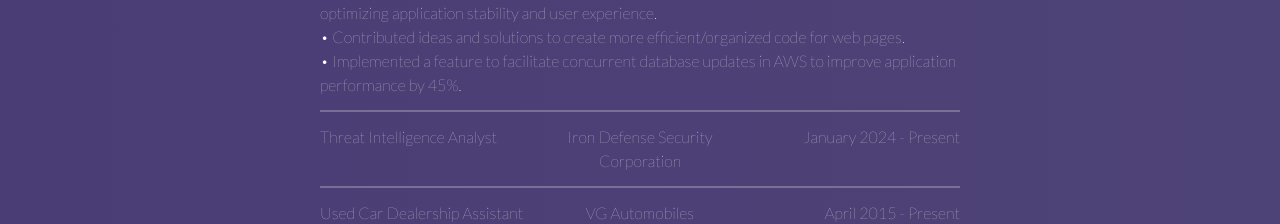
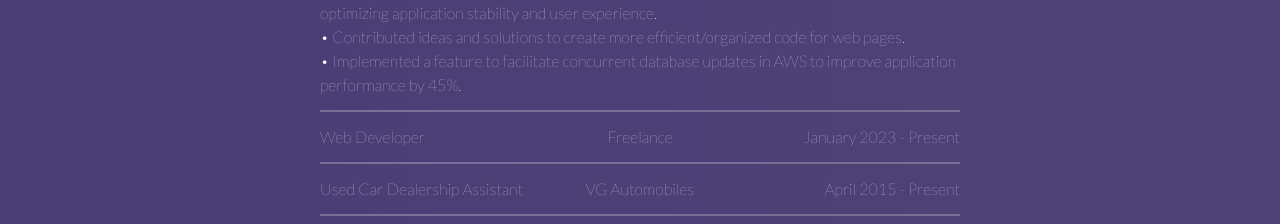
Before and after one commit to igorganch/personal-portfolio, a React (Create React App) app: page / in a window 1280 px wide. Shown: the part 2765-2989 px from the top of the page. Built offline with nearby package versions, Linux system fonts and the light colour scheme.

Commit message:
Update Experience.js

```diff
--- a/src/Experience.js
+++ b/src/Experience.js
@@ -214,33 +214,36 @@ render(){
           </div>
 
 
-          <div id = "job2"className = "moveBackExperience">
+            <div id = "job2"className = "moveBackExperience">
           <div className="sor1">
           <hr className='expHeaderLine exphr'></hr>
           </div>
 
             <div className = "FlexJob">
               <div className="jobcentertext">
-            Threat Intelligence Analyst
+             Web Developer
               </div>
               <div className="jobcentertext2">
-                Iron Defense Security Corporation
+                Freelance
               </div>
               <div className="jobcentertext3">
-            January 2024 - Present
+            January 2023 - Present
               </div>
             </div>
             <div  hidden className="jobSkillExp">
 
                 <div className="FlexSkillsExp">
+                  <img className = "zoom images"src={css} />
+                  <img className = "zoom images"src={hmtl} />
+                  <img className = "zoom images"src={js} />
+                  <img className = "zoom images"src={jq} />
+                  <img className = "zoom images"src={sql} />
+                  <img className = "zoom images"src={nodejs} />
                 </div>
                 <div className="jobDescriptiontext">
-• Spearheaded the development and operationalization of threat intelligence processes to identify, assess, and mitigate cyber threats in real-time, reducing potential security breaches by 30% <br></br>
-• Integrated threat intelligence with existing security solutions, such as SIEM, firewalls, and intrusion detection systems to enhance the cybersecurity posture of over 30 companies <br></br>
-• Conducted in-depth analysis of threat landscapes, including malware analysis and phishing campaigns, contributing to effective defensive strategies that protected organizations critical digital assets <br></br>
-• Utilized advanced analytical tools and methodologies, such as STIX, TAXII for sharing and consuming threat intelligence improving the overall speed and accuracy of response to cyber incidents <br></br>
-• Implemented advanced malware detection using AI, improving threat detection speed and accuracy by 15%
-
+                • Developed websites utilizing HTML, CSS, Javascript, JQuery, Ajax, JSON, REST API’s, Node.js, Express.js, SQL, PostgreSQL, Database Designing and Stripe Payments to meet my clients needs.<br></br>
+                • Followed standard industry web development methodologies by adhering to proven design specifications and design techniques to ensure the client receives a quality website.<br></br>
+                • Designed modern, clean, fully responsive user interfaces for clients.<br></br>
 
               </div>
 
@@ -276,7 +279,7 @@ render(){
                 </div>
                 <div className="jobDescriptiontext">
                 • Consistently managing the website/updating new arrivals to the website, performing market research <br></br>
-                • Preparing vehicles for presentation to customers, performing minor repairs & detailing, moving vehicles as required and other duties as assigned<br></br>
+                •Preparing vehicles for presentation to customers, performing minor repairs & detailing, moving vehicles as required and other duties as assigned<br></br>
 
               </div>
             </div>
```
